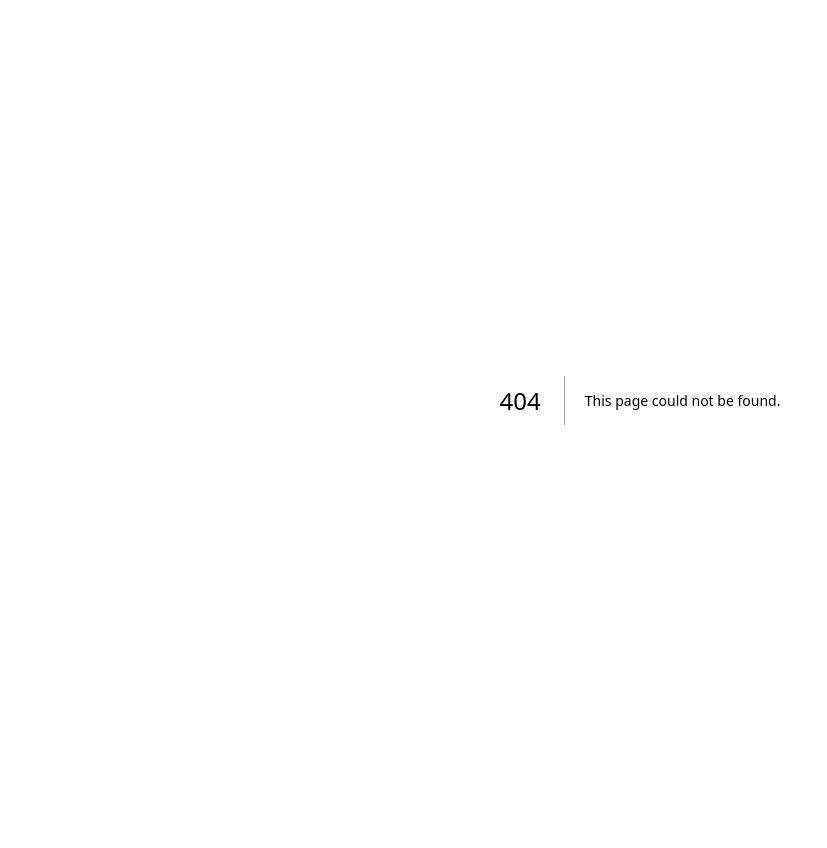
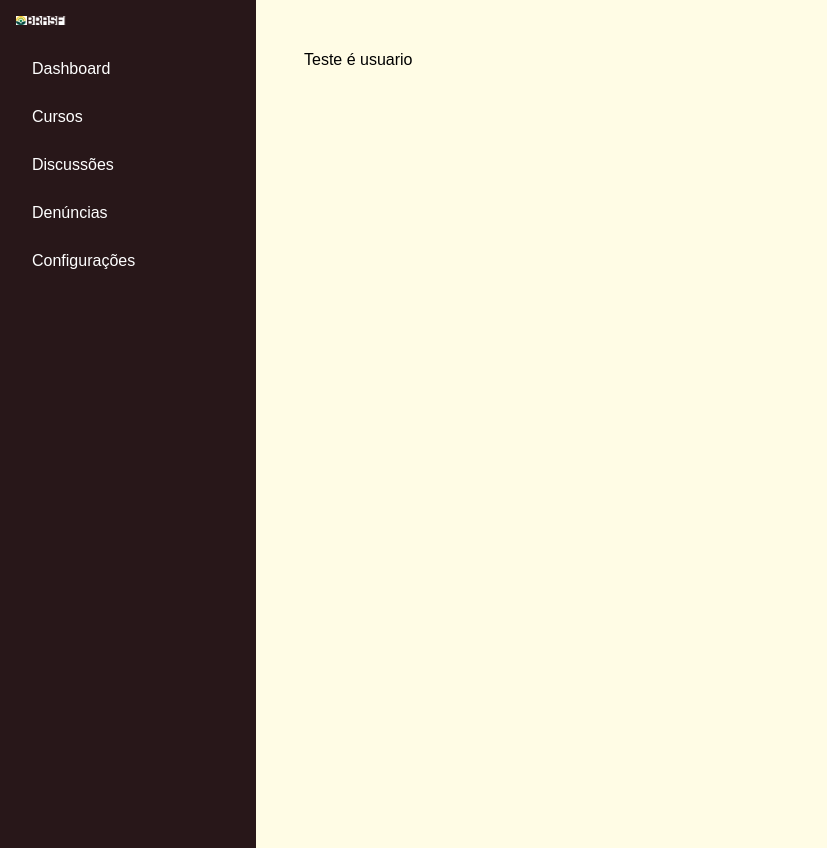
Before and after one commit to luivazmanso7/Projeto-3, a Next.js app in the folder frontend/: page /denuncias in a window 1280 px wide. Before the commit this address had no page. Shown: the whole page, without its empty margins (0-827 px from the left). Before the commit the page ends 800 px from the top, so only its background shows below. Built offline with nearby package versions, Linux system fonts and the light colour scheme.

Commit message:
URL para pagina de denuncias e corrigido erro de curtidas

```diff
--- /dev/null
+++ b/frontend/src/app/denuncias/page.tsx
@@ -0,0 +1,59 @@
+'use client';
+import { useEffect, useState } from 'react';
+import SidebarLayout from '@/components/SidebarLayout';
+
+// type Denuncia = {
+//   id: number;
+//   conteudo: string;
+//   autor: string;
+//   data: string;
+// };
+
+type Comentario = {
+  id: number;
+  autor: string;
+  texto: string;
+};
+
+type Post = {
+  id: number;
+  conteudo: string;
+  autor: string;
+  data: string;
+  curtidas: number;
+  comentarios: Comentario[];
+};
+
+export default function PaginaDenuncias(){
+    const [posts, setPosts] = useState<Post[]>([]);
+    const [usuarioAtual, setUsuarioAtual] = useState<{ nome: string; email: string;administrador: boolean } | null>(null);
+
+    useEffect(() => {
+    const userStr = localStorage.getItem('usuarioAtual');
+    if (userStr) {
+      const user = JSON.parse(userStr);
+      setUsuarioAtual(user);
+    }
+
+    const postsSalvos = localStorage.getItem('posts_globais');
+    if (postsSalvos) {
+      setPosts(JSON.parse(postsSalvos));
+    }
+    },[]);
+
+    return (
+        <SidebarLayout>
+            <div className="p-6 space-y-6 bg-[#FFFCE5] min-h-screen text-black">
+                {usuarioAtual?.email === "admin@admin.com" ? (
+                    /*Admin recebe denuncias:*/
+                    /*Problemas: checagem por email funciona, mas por booleana não */
+                    <h1>Teste é admin</h1>
+
+                ) : (
+                    /*Usuário cria denuncias*/
+                    <h2>Teste é usuario</h2>
+                )}
+            </div>
+        </SidebarLayout>
+    )
+}
--- a/frontend/src/app/discussoes/page.tsx
+++ b/frontend/src/app/discussoes/page.tsx
@@ -15,6 +15,7 @@ type Post = {
   data: string;
   curtidas: number;
   comentarios: Comentario[];
+  curtidoPor: string[]
 };
 
 export default function PaginaDiscussoes() {
@@ -55,6 +56,7 @@ export default function PaginaDiscussoes() {
       data: new Date().toLocaleString(),
       curtidas: 0,
       comentarios: [],
+      curtidoPor: [],
     };
     setPosts([novoPost, ...posts]);
     setConteudo('');
@@ -63,8 +65,8 @@ export default function PaginaDiscussoes() {
   const curtirPost = (id: number) => {
     if (!usuarioAtual) return;
     setPosts(posts.map(post =>
-      post.id === id && post.autor !== usuarioAtual.nome
-        ? { ...post, curtidas: post.curtidas + 1 }
+      post.id === id && post.autor !== usuarioAtual.nome && !post.curtidoPor.includes(usuarioAtual.nome)
+        ? { ...post, curtidas: post.curtidas + 1,curtidoPor: [...post.curtidoPor, usuarioAtual.nome] }
         : post
     ));
   };
```
